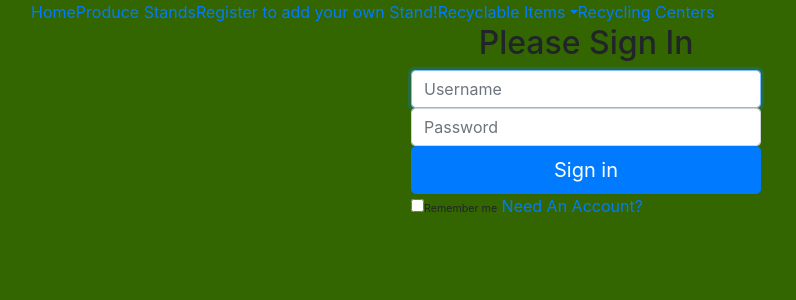
After one commit to Roylaffman/env_hall, a Django app: template templates/registration/login.html in a window 1280 px wide. The commit adds this page. Shown: the top 300 px of the page, without its empty margins (54-850 px from the left). Run offline with Django 3.2, Linux system fonts and the light colour scheme; the template is opened without the code that fills it, so the values that code supplies are empty; some libraries are stand-ins or nearby versions.

Commit message:
Added user registration
Added a new directory and 4 templates to be used in the registration process.  also added to settings to change the login url redirect.

```diff
--- a/apps/green/templates/green/produce.html
+++ b/apps/green/templates/green/produce.html
@@ -49,7 +49,7 @@
 
                         var popup = L.popup().setLatLng(e.latlng)
 
-                                .setContent('<a href="http://www.google.com/maps/dir/">' + properties.address + properties.descript +'</a>')
+                                .setContent('<a href="http://www.google.com/maps/dir/">' + properties.descript + '</a>')
 
                                 .openOn(map);
 
@@ -62,9 +62,5 @@
 
     });
 
-
-{#    $.getJSON("{% url 'units:counties' %}", function (data) {#}
-{#        L.getJSON(data, {style: county_style}).addTo(map);#}
-{#    }};#}
     </script>
 {% endblock %}
--- a/env_hall/urls.py
+++ b/env_hall/urls.py
@@ -1,5 +1,6 @@
 from django.conf.urls import patterns, include, url
 from django.contrib.gis import admin
+from django.contrib.auth.decorators import login_required
 
 
 api_patterns = patterns('',
@@ -18,4 +19,5 @@ urlpatterns = patterns('',
     url(r'^add_point/$', 'apps.green.views.add_point'),
     url(r'^add_point/error$', 'apps.green.views.form_error'),
     url(r'^add_point/success$', 'apps.green.views.form_success'),
+    url(r'^accounts/', include('registration.backends.simple.urls')),
 )
--- a/templates/base.html
+++ b/templates/base.html
@@ -28,9 +28,13 @@
 				<li>
 					<a href="/green/produce/">Produce Stands</a>
 				</li>
+                {% if user.is_authenticated %}
 				<li>
 					<a href="/add_point/">Add your own Produce Stand!</a>
 				</li>
+                {% else %}
+                 <li><a href="/accounts/register/">Register to add your own Stand!</a></li>
+                {% endif %}
 				<li class="dropdown pull-right">
 					 <a href="#" data-toggle="dropdown" class="dropdown-toggle">Recyclable Items<strong class="caret"></strong></a>
 					<ul class="dropdown-menu">
--- /dev/null
+++ b/templates/registration/login.html
@@ -0,0 +1,28 @@
+{% extends "base.html" %}
+{% load staticfiles %}
+{% block content %}
+<div class="container">
+	<div class="row clearfix">
+        <div class="col-md-4 column"></div>
+		<div class="col-md-4 column">
+
+        <form class="form-horizontal" method="post" action=".">{% csrf_token %}
+
+        <h2 class="text-center header">Please Sign In</h2>
+
+            <input type="text" class="form-control span3float" placeholder="Username"  autofocus id="id_username" name="username">
+            <input type="password" class="form-control span3float" placeholder="Password" id="id_password" name="password">
+
+        <button class="btn btn-lg btn-primary btn-block span3" type="submit">Sign in</button>
+
+        <label style="font-size: 8pt" class="checkbox span4">
+        <input type="checkbox" value="remember-me">Remember me</label>
+
+        <a style="font-size: 12pt" href='/accounts/register/'>Need An Account?</a>
+        </form>
+        </div>
+
+        <div class="col-md-4 column"></div>
+        </div>
+</div>
+{% endblock %}
```
Also changed, not shown: env_hall/settings.py (+7 -0 lines), templates/registration/logout.html (added, +8 -0 lines), templates/registration/registration_complete.html (added, +8 -0 lines), templates/registration/registration_form.html (added, +27 -0 lines).
